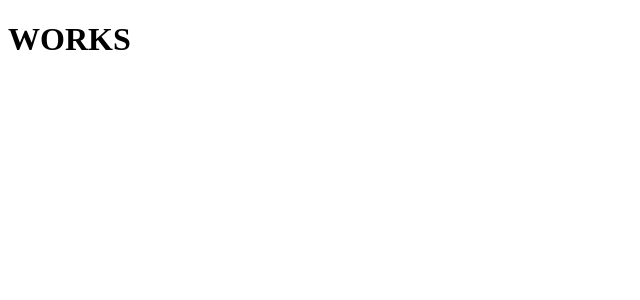
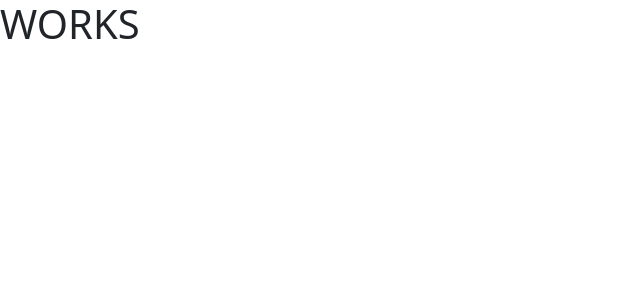
Before and after one commit to Ott00/U3-W4-BW, an Angular app: page / in a window 1280 px wide. Shown: the top 300 px of the page, without its empty margins (0-640 px from the left). Built offline with nearby package versions, Linux system fonts and the light colour scheme.

Commit message:
added boostrap and boostrap icon

```diff
--- a/package.json
+++ b/package.json
@@ -18,6 +18,7 @@
     "@angular/platform-browser": "^14.2.0",
     "@angular/platform-browser-dynamic": "^14.2.0",
     "@angular/router": "^14.2.0",
+    "bootstrap": "^5.3.2",
     "rxjs": "~7.5.0",
     "tslib": "^2.3.0",
     "zone.js": "~0.11.4"
--- a/src/styles.scss
+++ b/src/styles.scss
@@ -1 +1,4 @@
 /* You can add global styles to this file, and also import other style files */
+
+@import "~bootstrap/scss/bootstrap";
+@import url("https://cdn.jsdelivr.net/npm/bootstrap-icons@1.11.2/font/bootstrap-icons.min.css");
```
Also changed, not shown: 1 other file (tests, documents, lock files or other folders).
